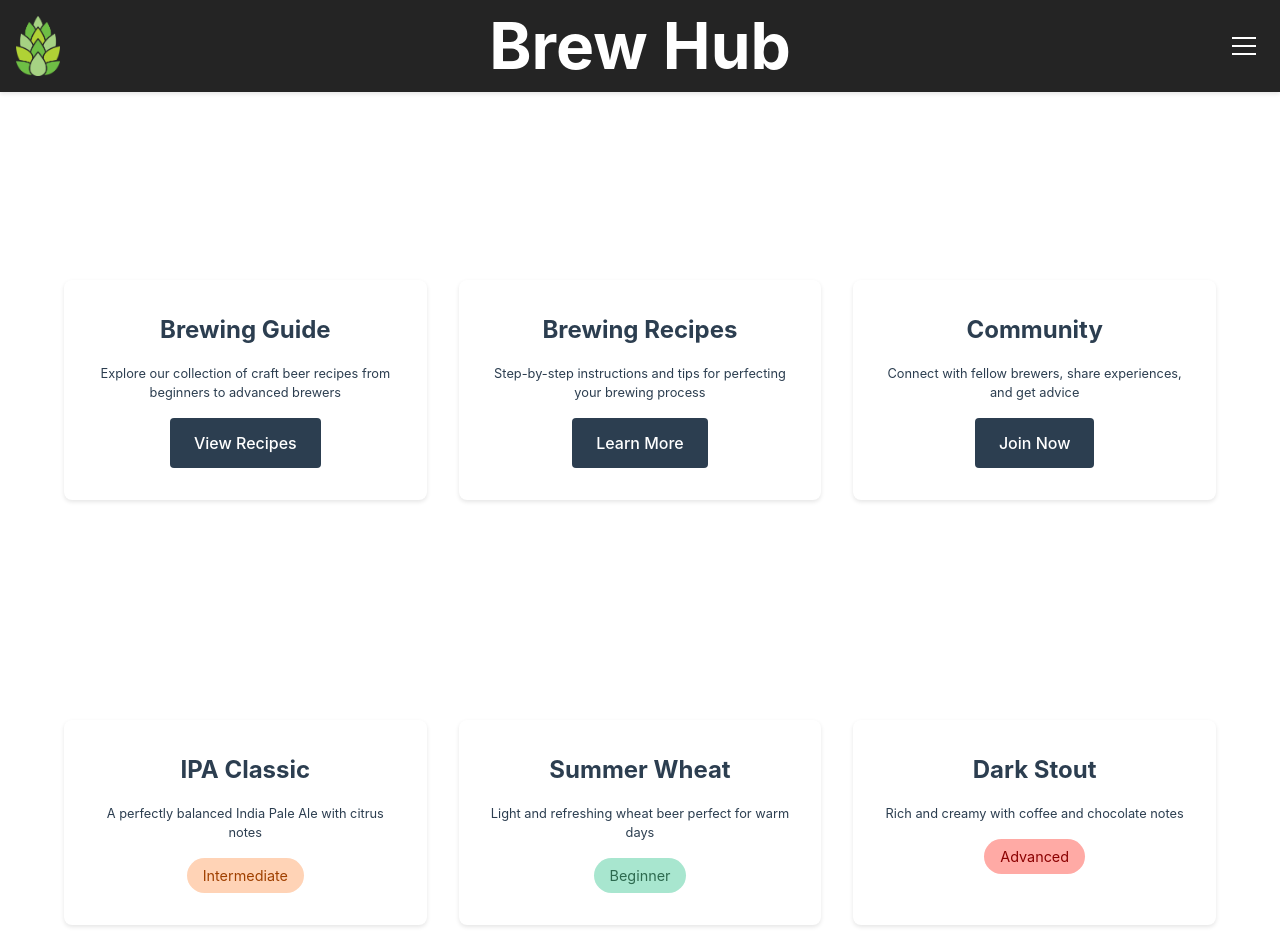
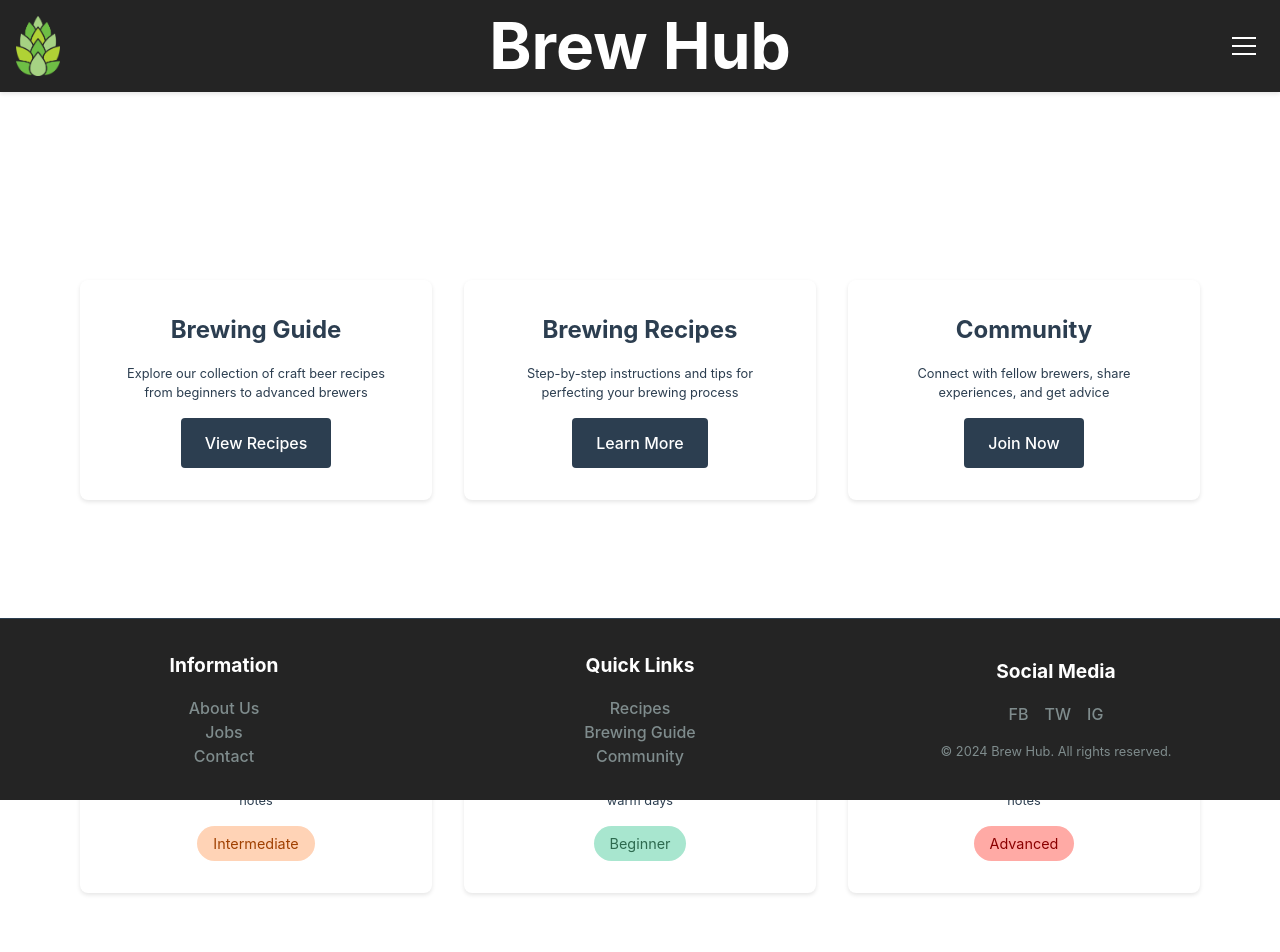
Before and after one commit to PeterKock/brewhub-frontend, a React (Vite) app: page / in a window 1280 px wide. Shown: the top 952 px of the page. Built offline with nearby package versions, Linux system fonts and the light colour scheme.

Commit message:
Fix: Footer is fixed finally.

```diff
--- a/src/components/footer.jsx
+++ b/src/components/footer.jsx
@@ -27,10 +27,10 @@ const Footer = () => {
                         <a href="#" aria-label="Twitter">TW</a>
                         <a href="#" aria-label="Instagram">IG</a>
                     </div>
+                    <div className="footer-bottom">
+                        <p>&copy; {currentYear} Brew Hub. All rights reserved.</p>
+                    </div>
                 </div>
-            </div>
-            <div className="footer-bottom">
-                <p>&copy; {currentYear} Brew Hub. All rights reserved.</p>
             </div>
         </footer>
     );
--- a/src/pages/public/homepage.jsx
+++ b/src/pages/public/homepage.jsx
@@ -18,7 +18,7 @@ export default function HomePage() {
     return (
         <Layout>
             <section className="features">
-                <h2>Start Brewing</h2>
+                <h2 className="section-title">Start Brewing</h2>
                 <div className="features-grid">
                     <div className="feature-card">
                         <h3>Brewing Guide</h3>
@@ -47,7 +47,7 @@ export default function HomePage() {
             </section>
 
             <section className="latest-recipes">
-                <h2>Latest Recipes</h2>
+                <h2 className="section-title">Latest Recipes</h2>
                 <div className="recipe-grid">
                     <div className="recipe-card">
                         <h3>IPA Classic</h3>
--- a/src/styles/styles.css
+++ b/src/styles/styles.css
@@ -182,11 +182,15 @@ p {
 .main-content {
   flex: 1;
   max-width: var(--max-width-value);
-  margin: 0 auto;
   width: 100%;
-  padding-left: var(--spacing-md);
-  padding-right: var(--spacing-md);
+  padding: 0 var(--spacing-md);
   text-align: center;
+  margin: 0 auto var(--spacing-xl);
+}
+
+.section-title {
+  text-align: center;
+  margin-bottom: var(--spacing-xl);
 }
 
 /* ----------------5.2 Features -------------------------- */
@@ -196,8 +200,9 @@ p {
 }
 
 .features-grid {
-  display: grid;
-  grid-template-columns: repeat(3, 1fr);
+  display: flex;
+  flex-wrap: wrap;
+  justify-content: center;
   gap: var(--spacing-lg);
   max-width: var(--max-width-value);
   margin: 0 auto;
@@ -205,6 +210,9 @@ p {
 }
 
 .feature-card {
+  flex: 1;
+  min-width: 300px; /* Ensures cards don't get too narrow */
+  max-width: calc(33.333% - var(--spacing-lg)); /* Maintains 3 columns with gap */
   background: var(--card-color);
   padding: var(--spacing-lg);
   border-radius: var(--border-radius-value);
@@ -241,15 +249,19 @@ p {
 /* ----------------5.3 Recipes -------------------------- */
 
 .recipe-grid {
-  display: grid;
-  grid-template-columns: repeat(3, 1fr);
+  display: flex;
+  flex-wrap: wrap;
+  justify-content: center;
   gap: var(--spacing-lg);
   max-width: var(--max-width-value);
   margin: 0 auto;
-  padding: var(--spacing-lg) var(--spacing-lg);
+  padding: 0 var(--spacing-lg);
 }
 
 .recipe-card {
+  flex: 1;
+  min-width: 300px;
+  max-width: calc(33.333% - var(--spacing-lg));
   background: var(--card-color);
   padding: var(--spacing-lg);
   border-radius: var(--border-radius-value);
@@ -296,30 +308,35 @@ p {
 .footer {
   background-color: var(--primary-bg-color);
   color: var(--primary-text-color);
-  margin-top: auto;
+  border-top: 1px solid var(--secondary-bg-color);
+  position: sticky;
+  bottom: 0;
   width: 100%;
-  border-top: 1px solid var(--secondary-bg-color);
+  padding-top: 0;
+  text-align: center;
 }
 
 .footer-content {
   max-width: var(--max-width-value);
   margin: 0 auto;
   width: 100%;
-  display: grid;
-  grid-template-columns: 1fr 1fr 1fr;
-  gap: 0;
-  padding-bottom: var(--spacing-lg);
+  display: flex;
+  justify-content: center;
+  align-items: center;
+  padding: var(--spacing-lg);
+  gap: var(--spacing-lg);
 }
 
 .footer-section {
-  padding: var(--spacing-lg) 0 0 0;
-  margin-left: var(--spacing-xl);
+  flex: 1;
+  text-align: center;
 }
 
 .footer-section h4 {
   color: var(--primary-text-color);
   font-size: 1.2rem;
   margin-bottom: var(--spacing-md);
+  text-align: center;
 }
 
 .footer-section ul {
@@ -332,6 +349,7 @@ p {
   color: var(--secondary-text-color);
   text-decoration: none;
   transition: color var(--transition-default-value);
+  text-align: center;
 }
 
 .footer-section ul li a:hover {
@@ -339,33 +357,24 @@ p {
 }
 
 .social-links {
-  display: inline;
+  display: flex;
+  justify-content: center;
   color: var(--secondary-text-color);
+  gap: var(--spacing-md);
+}
+
+.footer-bottom p {
+  margin-top: var(--spacing-md);
+  color: var(--secondary-text-color);
+  text-align: center;
 }
 
 .social-links a {
   color: var(--secondary-text-color);
   text-decoration: none;
   transition: color var(--transition-default-value);
-  margin-right: var(--spacing-md);
-}
-
-.social-links a:last-child {
-  margin-right: 0;
 }
 
 .social-links a:hover {
   color: var(--accent-color);
 }
-
-.footer-bottom {
-  text-align: center;
-  padding-top: var(--spacing-lg);
-  border-top: 1px solid var(--secondary-bg-color);
-}
-
-.footer-bottom p {
-  color: var(--secondary-text-color);
-  font-size: 0.9rem;
-  margin: 0;
-}
```
